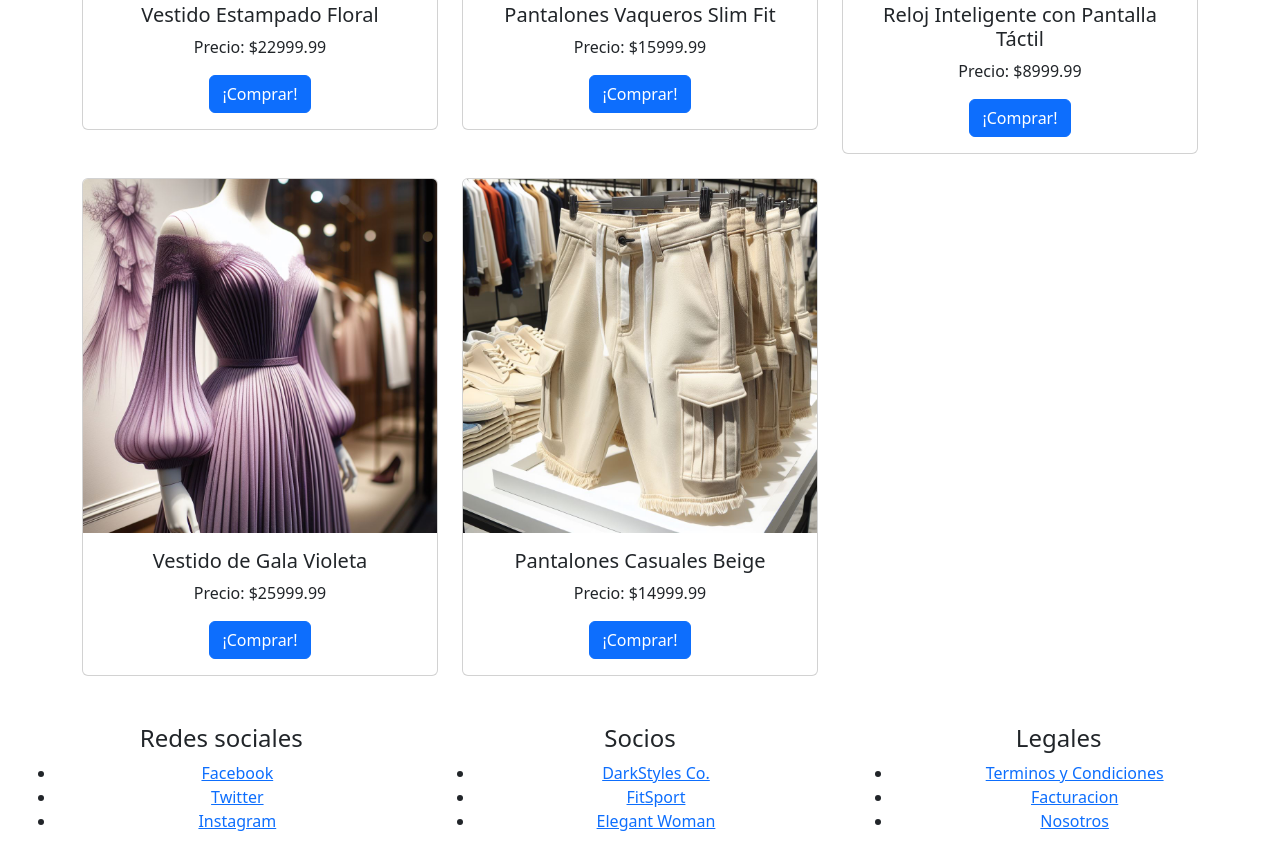
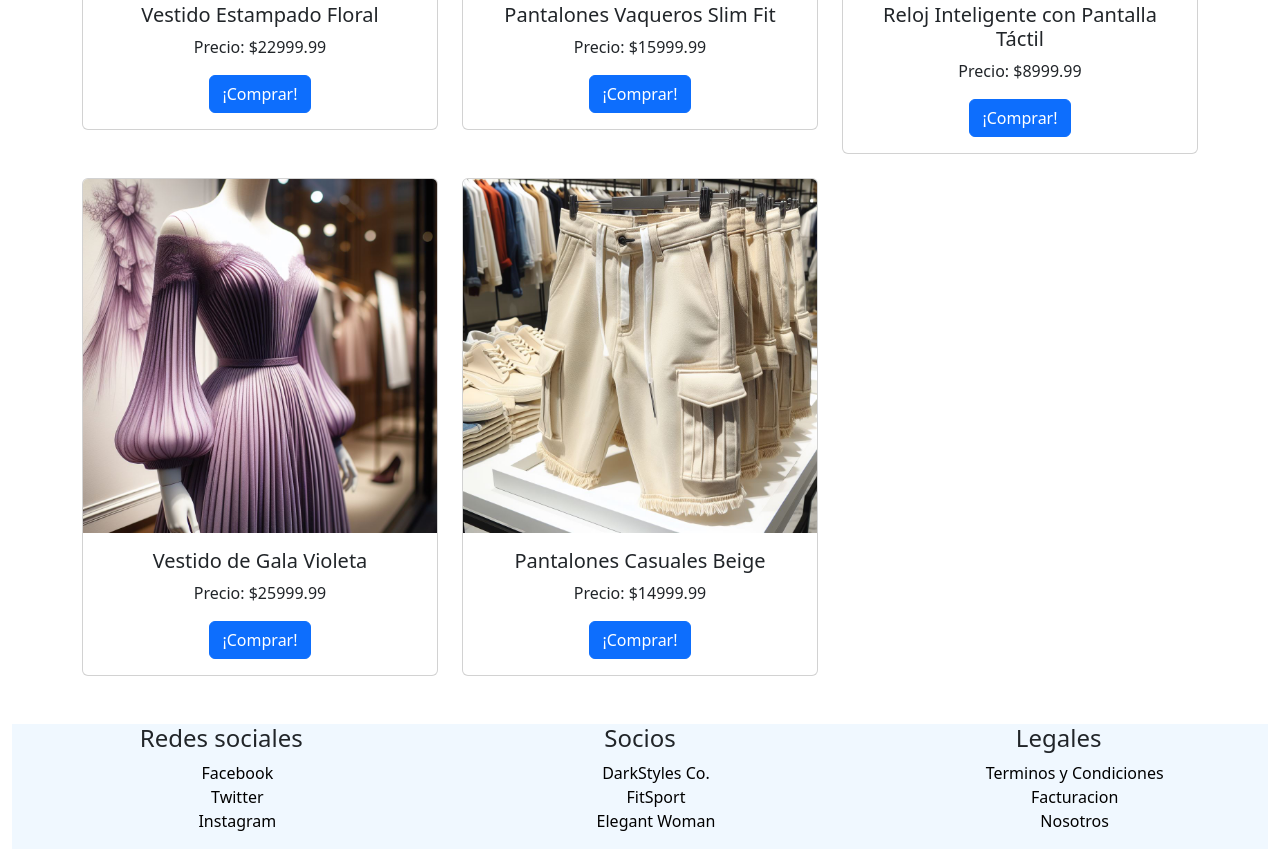
Before and after one commit to LRobertoCruz/proyectoFinalMirandaChiervo, a website: page index.html in a window 1280 px wide. Shown: the part 940-1789 px from the top of the page. Drawn offline with nearby package versions, Linux system fonts and the light colour scheme.

Commit message:
Se añaden estilos para el footer

```diff
--- a/styles/styles.css
+++ b/styles/styles.css
@@ -8,3 +8,25 @@
 .banner-container img {
     width: 100%;
 }
+
+.footer-container {
+    background-color: aliceblue;
+}
+
+.social-media-container {
+    text-decoration: none;
+    list-style: none;
+}
+
+.social-media-item {
+    text-decoration: none;
+}
+
+.social-media-link {
+    text-decoration: none;
+    color: black;
+}
+
+.social-media-link:hover {
+    color: gray;
+}
```
